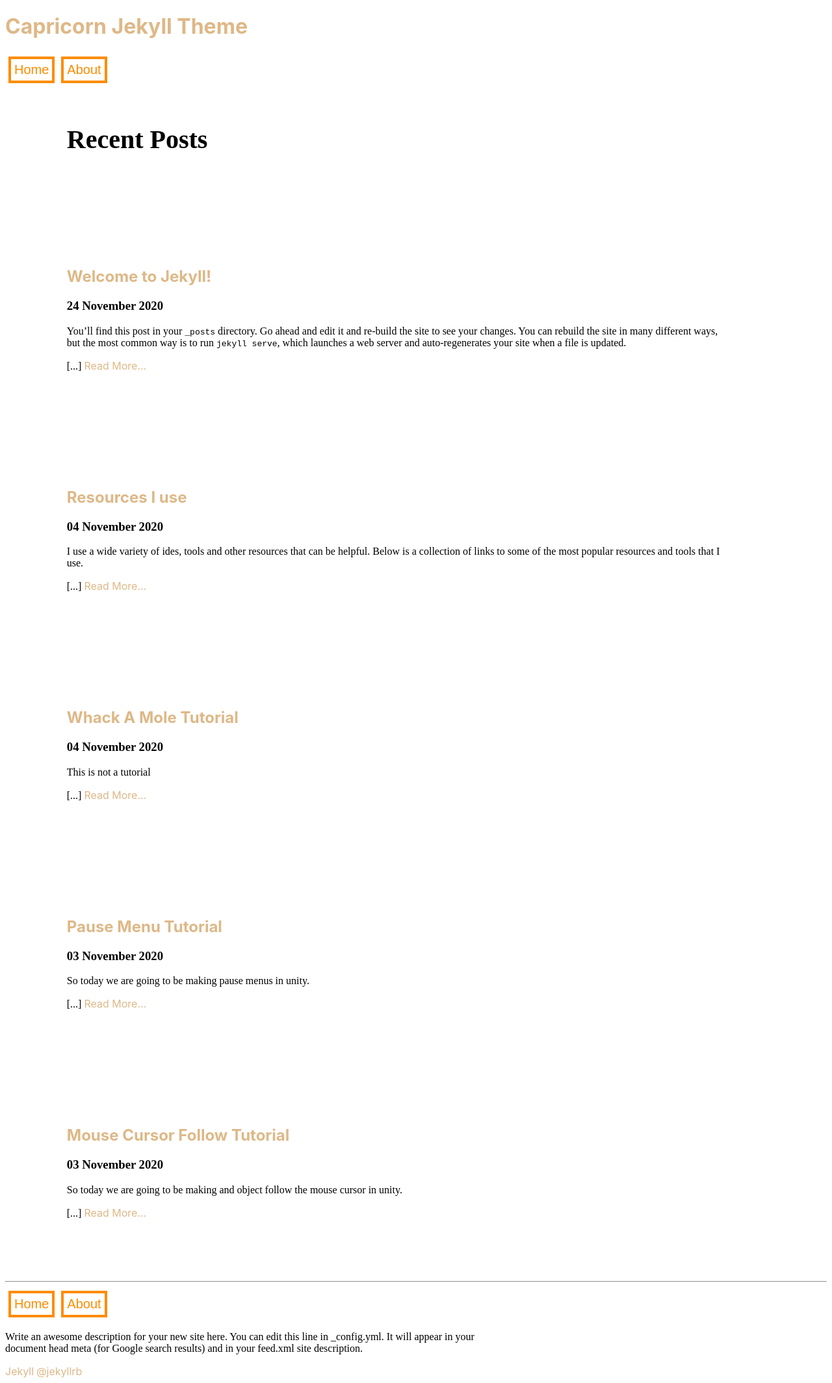
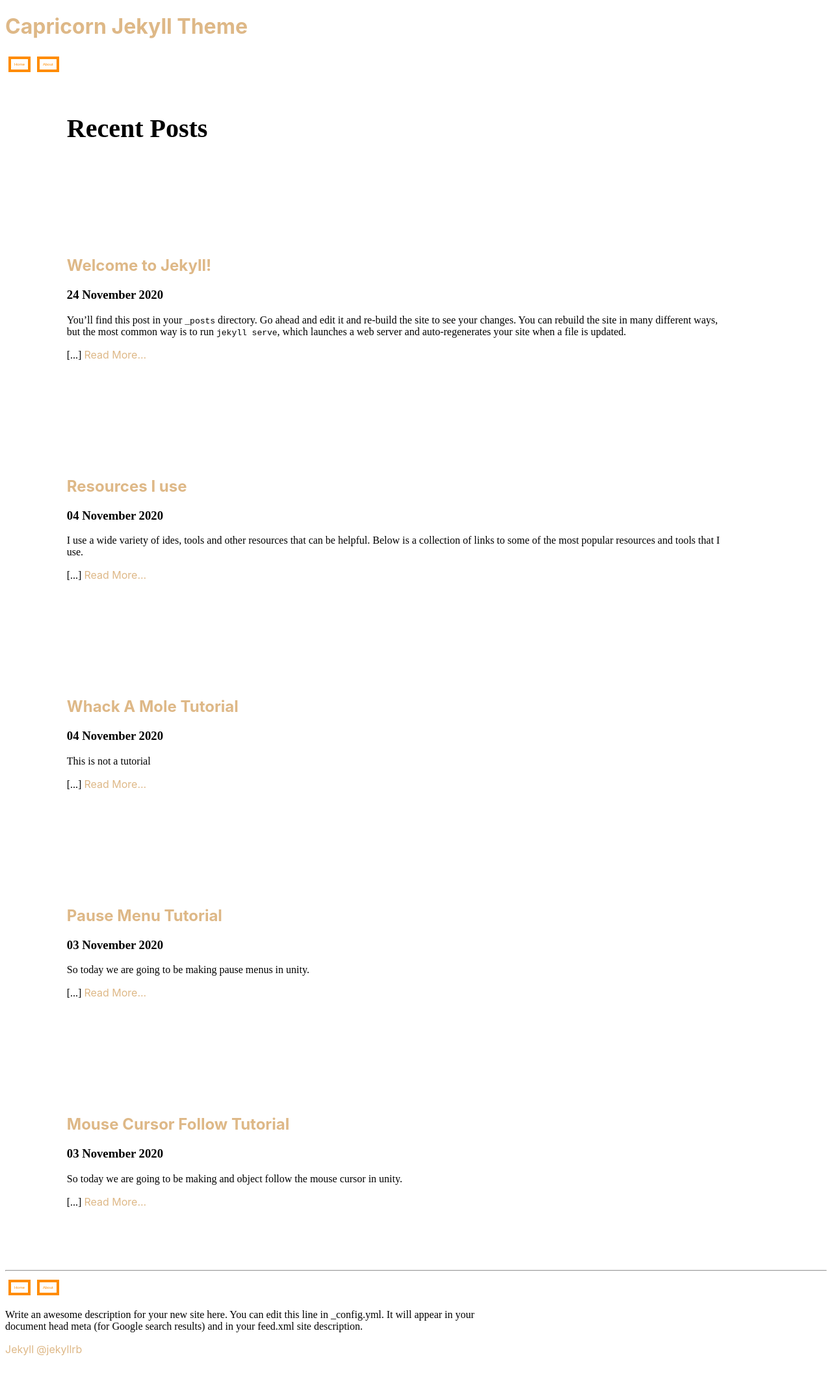
Before and after one commit to NrdyBhu1/capricorn-jekyll-theme, a Jekyll site: the page built from index.md, in a window 1280 px wide. Shown: the whole page at 65% size. Built offline with Jekyll 4.4.1, drawn with Linux system fonts in a browser that asks for light colours; after the commit the page ends 2095 px from its top, so only the background shows below that.

Commit message:
font-size

```diff
--- a/_sass/_base.scss
+++ b/_sass/_base.scss
@@ -42,7 +42,7 @@ button{
     border: 4px solid black;
     padding: 5px;
     margin: 5px;
-    font-size: 20px;
+    font-size: 2.5%;
     background: none;
     transition: 0.7s linear;
 
```
